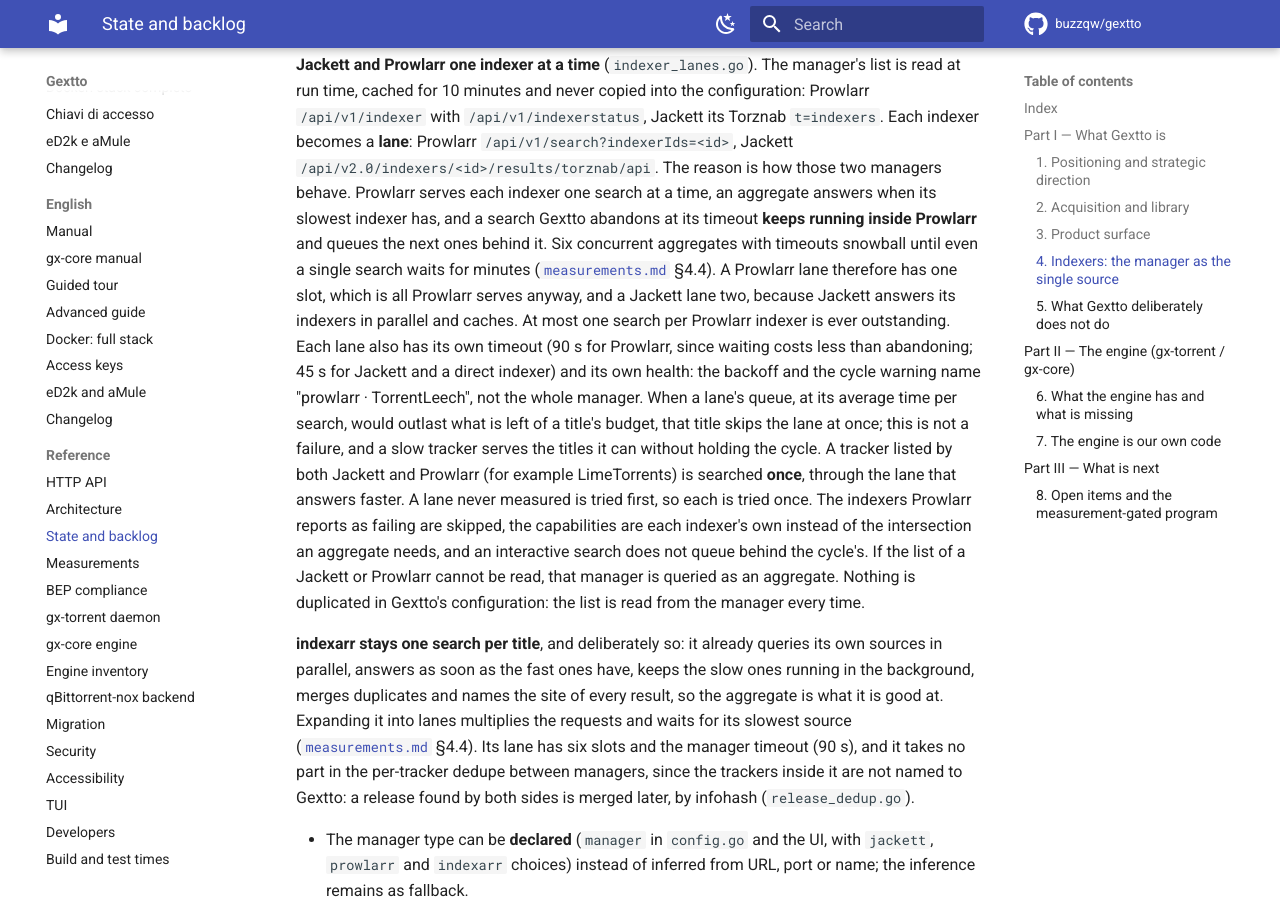
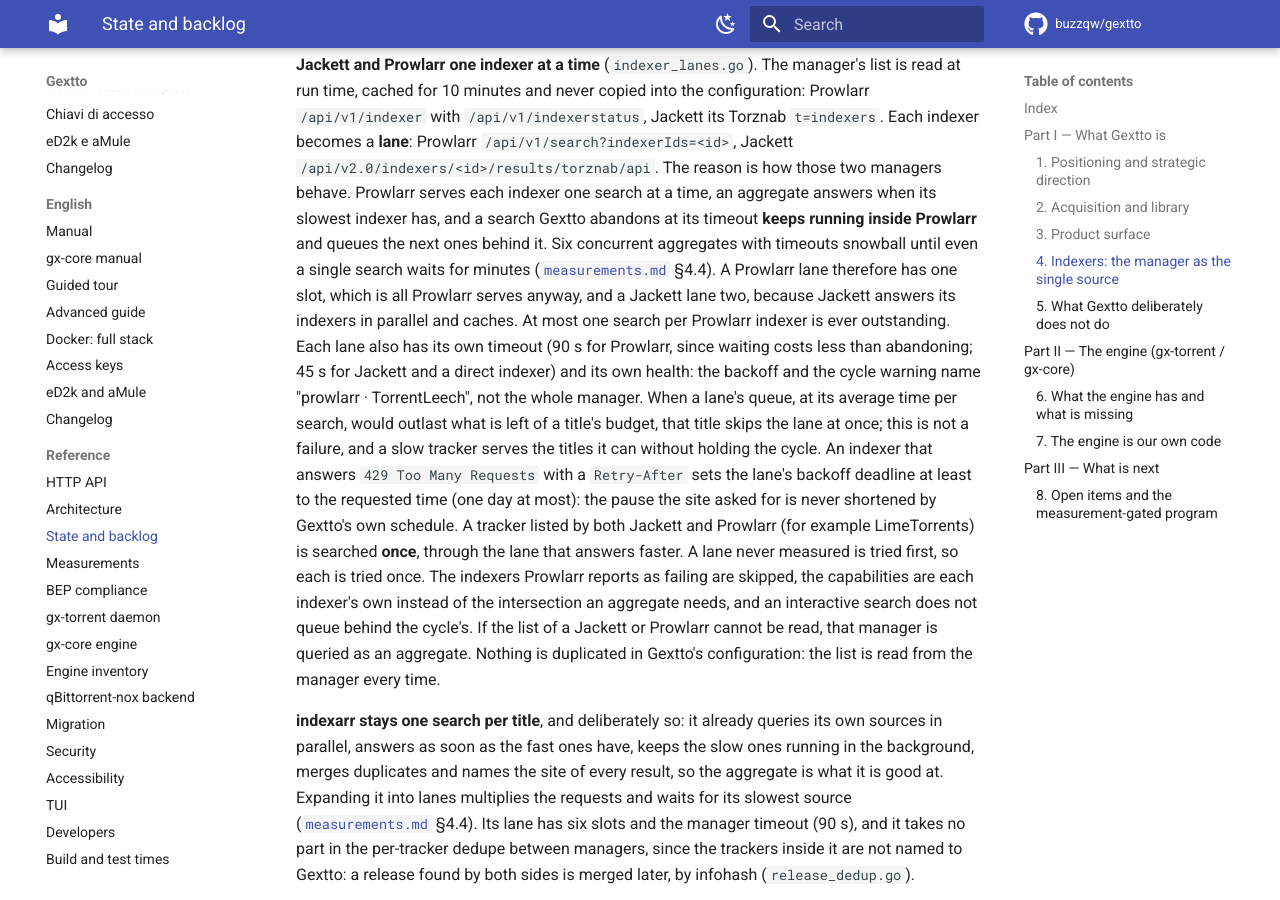
Before and after one commit to buzzqw/gextto, an MkDocs documentation site: the page built from docs/evoluzione.md, in a window 1280 px wide and 900 px high, scrolled down 10845 px. Built offline with MkDocs 1.6.1 and Material for MkDocs 9.7.7, drawn with Linux system fonts in a browser that asks for light colours; comment, search, counter and statistics services are not loaded.

Commit message:
Document the indexer Retry-After pause
The source lane now keeps the pause an indexer asks for with 429 Retry-After, capped at one day, instead of retrying on the normal schedule.

```diff
--- a/docs/evoluzione.md
+++ b/docs/evoluzione.md
@@ -506,7 +506,10 @@
 the backoff and the cycle warning name "prowlarr · TorrentLeech", not the whole
 manager. When a lane's queue, at its average time per search, would outlast what is
 left of a title's budget, that title skips the lane at once; this is not a failure,
-and a slow tracker serves the titles it can without holding the cycle. A tracker
+and a slow tracker serves the titles it can without holding the cycle. An indexer
+that answers `429 Too Many Requests` with a `Retry-After` sets the lane's backoff
+deadline at least to the requested time (one day at most): the pause the site asked
+for is never shortened by Gextto's own schedule. A tracker
 listed by both Jackett and Prowlarr (for example LimeTorrents) is searched **once**,
 through the lane that answers faster. A lane never measured is tried first, so each is
 tried once. The indexers Prowlarr reports as failing are skipped, the capabilities are
```
